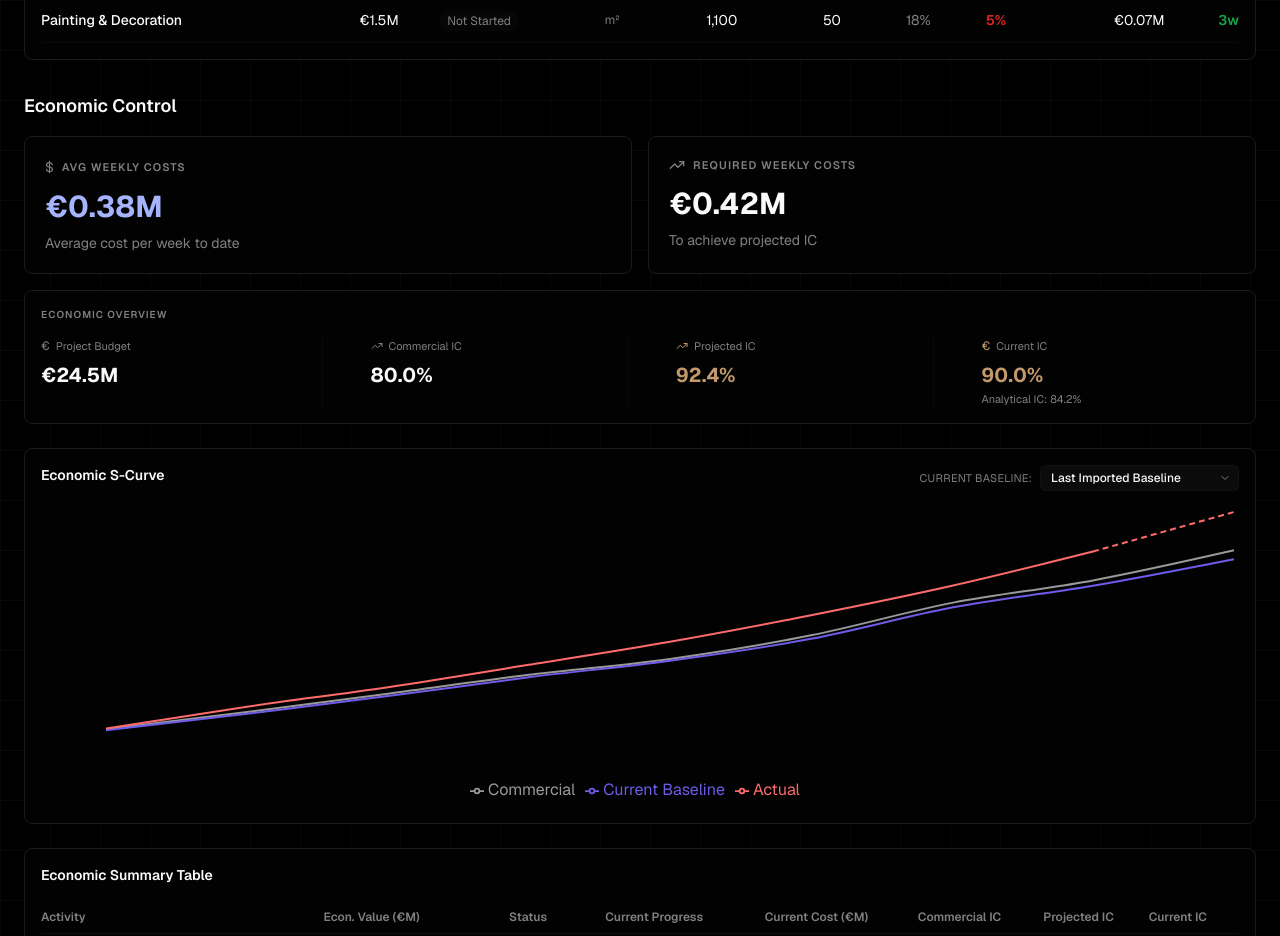
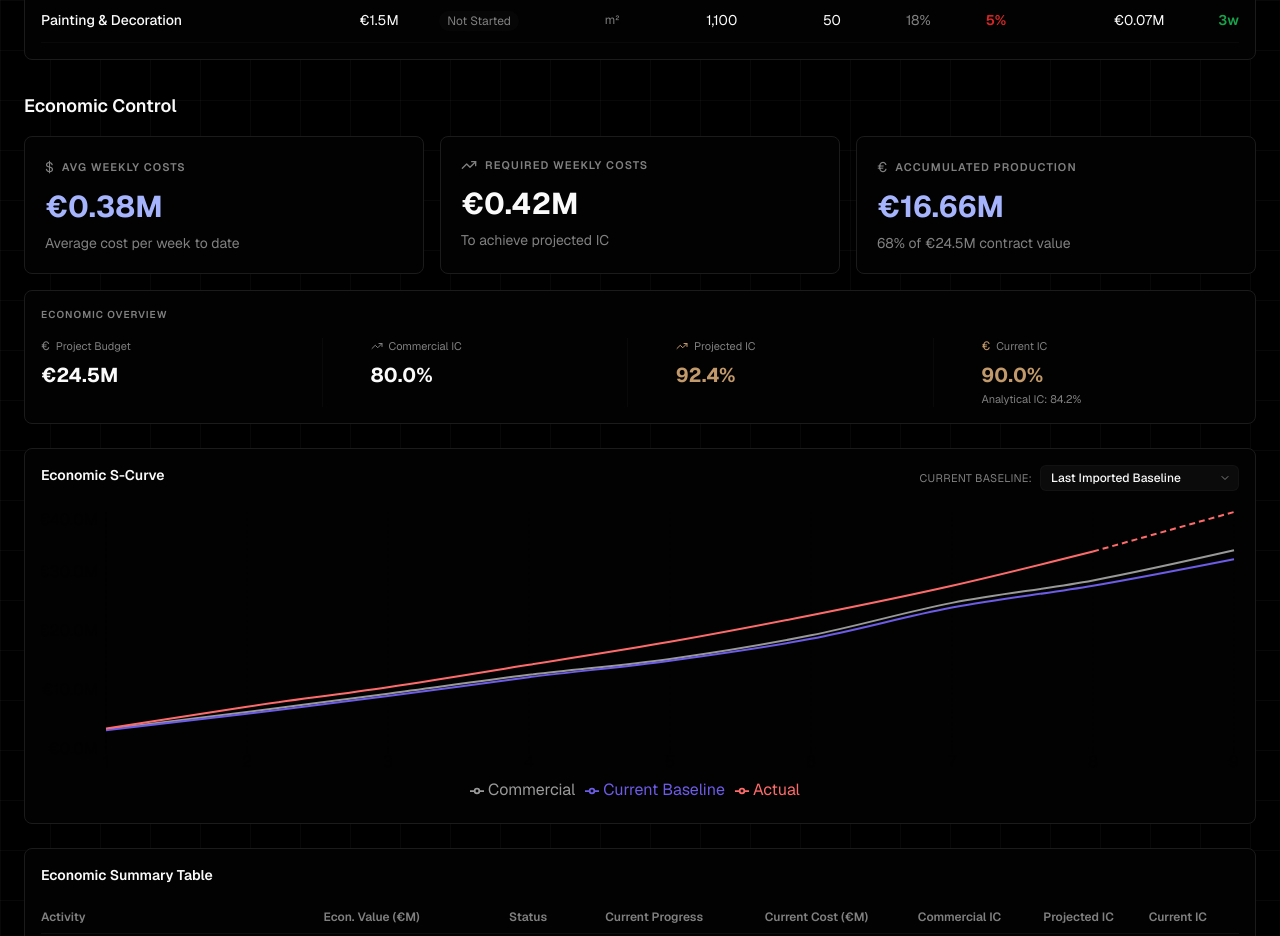
Before and after one commit to danielrebelo-volis/v0-volis-build-dashboard, a Next.js app: page /project/PRJ-001/overview in a window 1280 px wide. Shown: the part 1900-2836 px from the top of the page. Built offline with nearby package versions, Linux system fonts and the light colour scheme.

Commit message:
feat: add "Accumulated Production" to weekly costs grid
Expand grid to 3 columns and add third card in both sections.

```diff
--- a/app/project/[id]/overview/page.tsx
+++ b/app/project/[id]/overview/page.tsx
@@ -1010,7 +1010,7 @@ export default function ProjectOverview({ params }: { params: { id: string } })
             <h2 className="text-lg font-semibold text-foreground mb-4 mt-8">Economic Control</h2>
 
             {/* Weekly Cost KPIs */}
-            <div className="grid grid-cols-1 sm:grid-cols-2 gap-4 mb-4">
+            <div className="grid grid-cols-1 sm:grid-cols-3 gap-4 mb-4">
               <div className="glass-card rounded-lg p-5 border border-border/50">
                 <div className="flex items-center gap-2 mb-3">
                   <span className="text-muted-foreground text-sm font-normal">$</span>
@@ -1026,6 +1026,14 @@ export default function ProjectOverview({ params }: { params: { id: string } })
                 </div>
                 <p className="text-3xl font-bold text-foreground">€0.42M</p>
                 <p className="text-sm text-muted-foreground mt-2">To achieve projected IC</p>
+              </div>
+              <div className="glass-card rounded-lg p-5 border border-border/50">
+                <div className="flex items-center gap-2 mb-3">
+                  <span className="text-muted-foreground text-sm font-normal">€</span>
+                  <p className="text-[11px] text-muted-foreground uppercase tracking-widest font-semibold">Accumulated Production</p>
+                </div>
+                <p className="text-3xl font-bold text-success">€16.66M</p>
+                <p className="text-sm text-muted-foreground mt-2">68% of €24.5M contract value</p>
               </div>
             </div>
 
@@ -1344,7 +1352,7 @@ export default function ProjectOverview({ params }: { params: { id: string } })
         {activeTab === 'economic' && (
           <>
             {/* Weekly Cost KPIs */}
-            <div className="grid grid-cols-1 sm:grid-cols-2 gap-4 mb-4">
+            <div className="grid grid-cols-1 sm:grid-cols-3 gap-4 mb-4">
               <div className="glass-card rounded-lg p-5 border border-border/50">
                 <div className="flex items-center gap-2 mb-3">
                   <span className="text-muted-foreground text-sm font-normal">$</span>
@@ -1360,6 +1368,14 @@ export default function ProjectOverview({ params }: { params: { id: string } })
                 </div>
                 <p className="text-4xl font-bold text-foreground">€0.42M</p>
                 <p className="text-sm text-muted-foreground mt-2">To achieve projected IC</p>
+              </div>
+              <div className="glass-card rounded-lg p-5 border border-border/50">
+                <div className="flex items-center gap-2 mb-3">
+                  <span className="text-muted-foreground text-sm font-normal">€</span>
+                  <p className="text-[11px] text-muted-foreground uppercase tracking-widest font-semibold">Accumulated Production</p>
+                </div>
+                <p className="text-4xl font-bold text-success">€16.66M</p>
+                <p className="text-sm text-muted-foreground mt-2">68% of €24.5M contract value</p>
               </div>
             </div>
 
```
